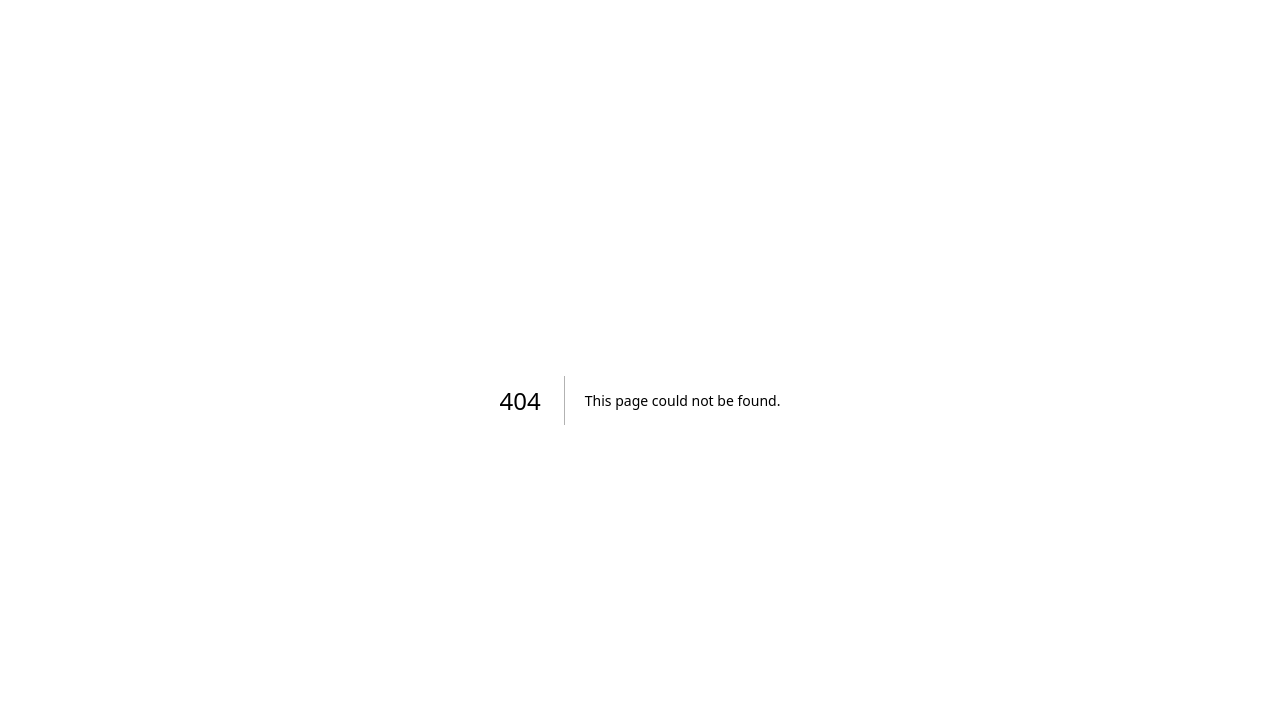
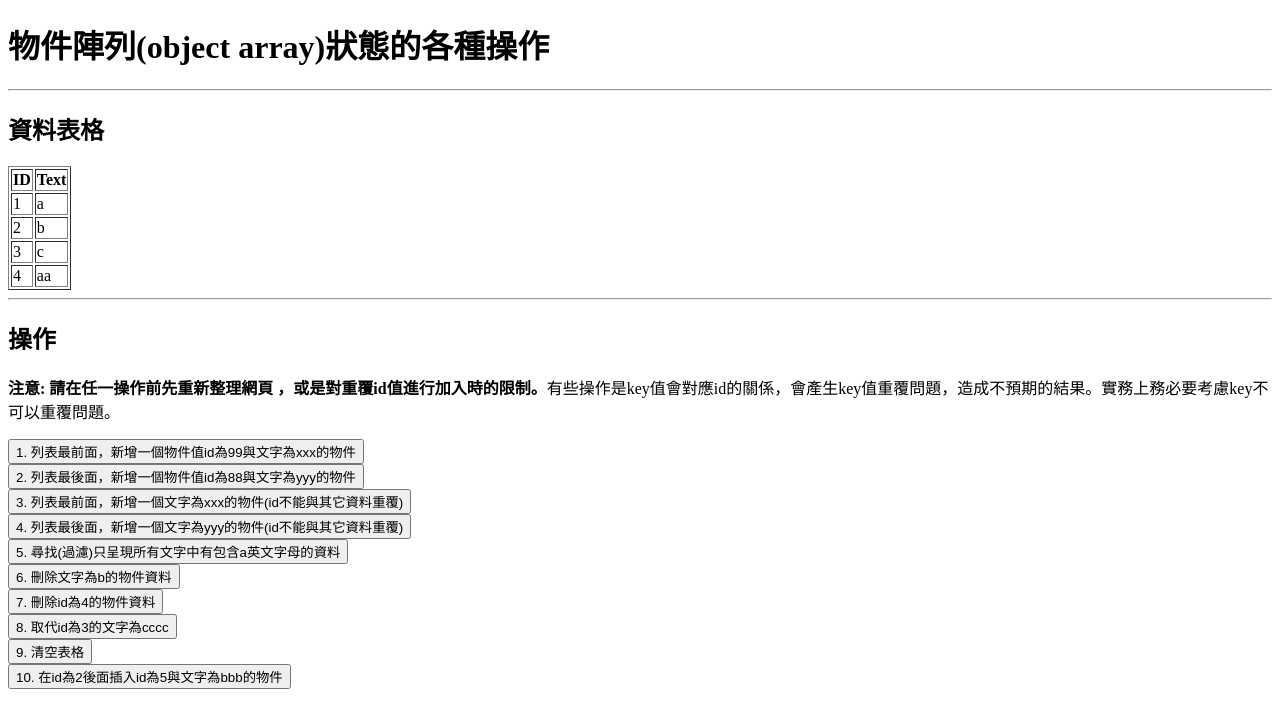
Before and after one commit to xzsa654/next-start, a Next.js app: page /cs-04-state/state-object-array in a window 1280 px wide. Before the commit this address had no page. Shown: the top 728 px of the page. Built offline with nearby package versions, Linux system fonts and the light colour scheme.

Commit message:
狀態的簡易crud

```diff
--- /dev/null
+++ b/app/cs-04-state/state-object-array/page.js
@@ -0,0 +1,172 @@
+'use client'
+
+import { useState } from 'react'
+
+const sample = [
+  {
+    id: 1,
+    text: 'a',
+  },
+  {
+    id: 2,
+    text: 'b',
+  },
+  {
+    id: 3,
+    text: 'c',
+  },
+  {
+    id: 4,
+    text: 'aa',
+  },
+]
+
+export default function ObjectArray() {
+  // 呈現(渲染)時會與使用者互動時進行改動，必需是state
+  const [data, setData] = useState(sample)
+
+  return (
+    <>
+      <h1>物件陣列(object array)狀態的各種操作</h1>
+      <hr />
+      <h2>資料表格</h2>
+      <table border="1">
+        <thead>
+          <tr>
+            <th>ID</th>
+            <th>Text</th>
+          </tr>
+        </thead>
+        <tbody>
+          {data.map((v, i) => {
+            return (
+              <tr key={v.id}>
+                <td>{v.id}</td>
+                <td>{v.text}</td>
+              </tr>
+            )
+          })}
+        </tbody>
+      </table>
+      <hr />
+      <h2>操作</h2>
+      <p>
+        <strong>
+          注意: 請在任一操作前先重新整理網頁 ，或是對重覆id值進行加入時的限制。
+        </strong>
+        有些操作是key值會對應id的關係，會產生key值重覆問題，造成不預期的結果。實務上務必要考慮key不可以重覆問題。
+      </p>
+
+      <button
+        onClick={() => {
+          // 先寫出要新增的物件值
+          const newObj = { id: 99, text: 'xxx' }
+
+          // 1. 從目前的狀態拷貝出一個新的變數值(陣列/物件)
+          // 2. 在新的變數值(陣列/物件)上作處理
+          // 3. 設定回原本的狀態中
+
+          //1 //2
+          const nextData = [newObj, ...data]
+
+          //3
+          setData(nextData)
+        }}
+      >
+        1. 列表最前面，新增一個物件值id為99與文字為xxx的物件
+      </button>
+      <br />
+      <button
+        onClick={() => {
+          const newObj = { id: 88, text: 'yyy' }
+
+          //1 //2
+          const nextData = [...data, newObj]
+
+          //3
+          setData(nextData)
+        }}
+      >
+        2. 列表最後面，新增一個物件值id為88與文字為yyy的物件
+      </button>
+      <br />
+      <button
+        onClick={() => {
+          const myId = data.map((r) => r.id)
+          const newId = data.length ? Math.max(...myId) + 1 : 1
+          const newObj = { id: newId, text: 'xxx' }
+          const nextData = [newObj, ...data]
+          setData(nextData)
+        }}
+      >
+        3. 列表最前面，新增一個文字為xxx的物件(id不能與其它資料重覆)
+      </button>
+      <br />
+      <button
+        onClick={() => {
+          const nowId = data.map((r) => r.id)
+          const newId = data.length ? Math.max(...nowId) + 1 : 1
+          const newObj = { id: newId, text: 'yyy' }
+          const nextData = [...data, newObj]
+          setData(nextData)
+        }}
+      >
+        4. 列表最後面，新增一個文字為yyy的物件(id不能與其它資料重覆)
+      </button>
+      <br />
+      <button
+        onClick={() => {
+          const nextData = data.filter((v) => v.text.includes('a'))
+          setData(nextData)
+        }}
+      >
+        5. 尋找(過濾)只呈現所有文字中有包含a英文字母的資料
+      </button>
+      <br />
+      <button
+        onClick={() => {
+          const nextData = data.filter((v) => v.text !== 'b')
+          setData(nextData)
+        }}
+      >
+        6. 刪除文字為b的物件資料
+      </button>
+      <br />
+      <button
+        onClick={() => {
+          const nextData = data.filter((v) => v.id !== 4)
+          setData(nextData)
+        }}
+      >
+        7. 刪除id為4的物件資料
+      </button>
+      <br />
+      <button
+        onClick={() => {
+          setData(data.map((v) => (v.id == 3 ? { ...v, text: 'cccc' } : v)))
+        }}
+      >
+        8. 取代id為3的文字為cccc
+      </button>
+      <br />
+      <button
+        onClick={() => {
+          setData([])
+        }}
+      >
+        9. 清空表格
+      </button>
+      <br />
+      <button
+        onClick={() => {
+          const foundIndex = data.findIndex((v) => v.id == 2)
+          const nextData = [...data]
+          nextData.splice(foundIndex + 1, 0, { id: 5, text: 'bbb' })
+          setData(nextData)
+        }}
+      >
+        10. 在id為2後面插入id為5與文字為bbb的物件
+      </button>
+    </>
+  )
+}
```
